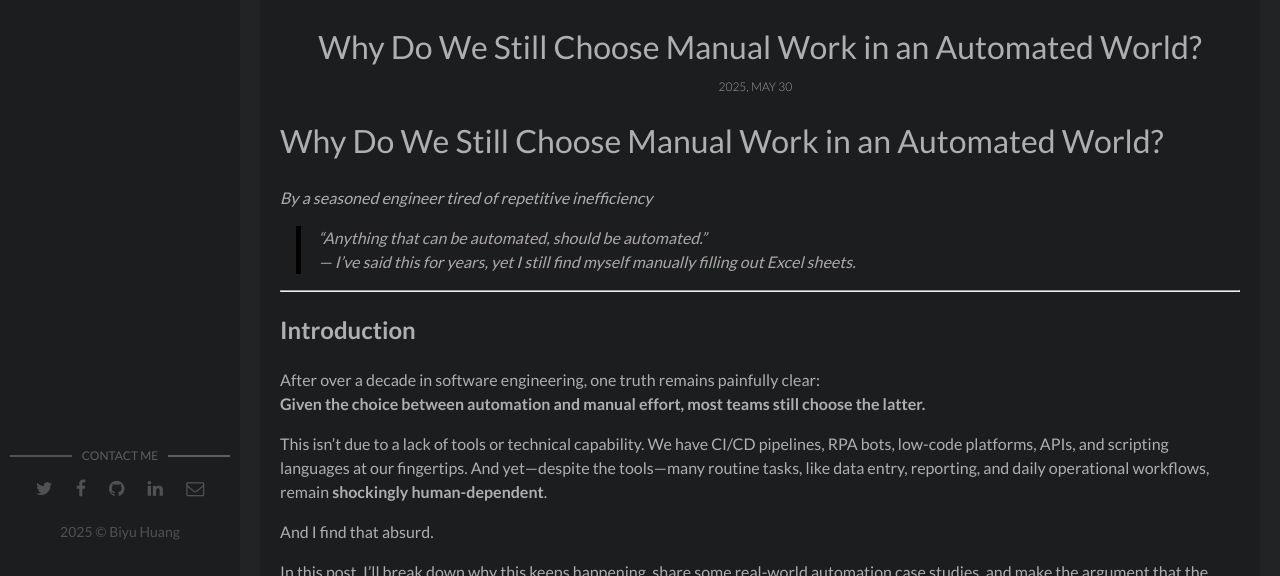
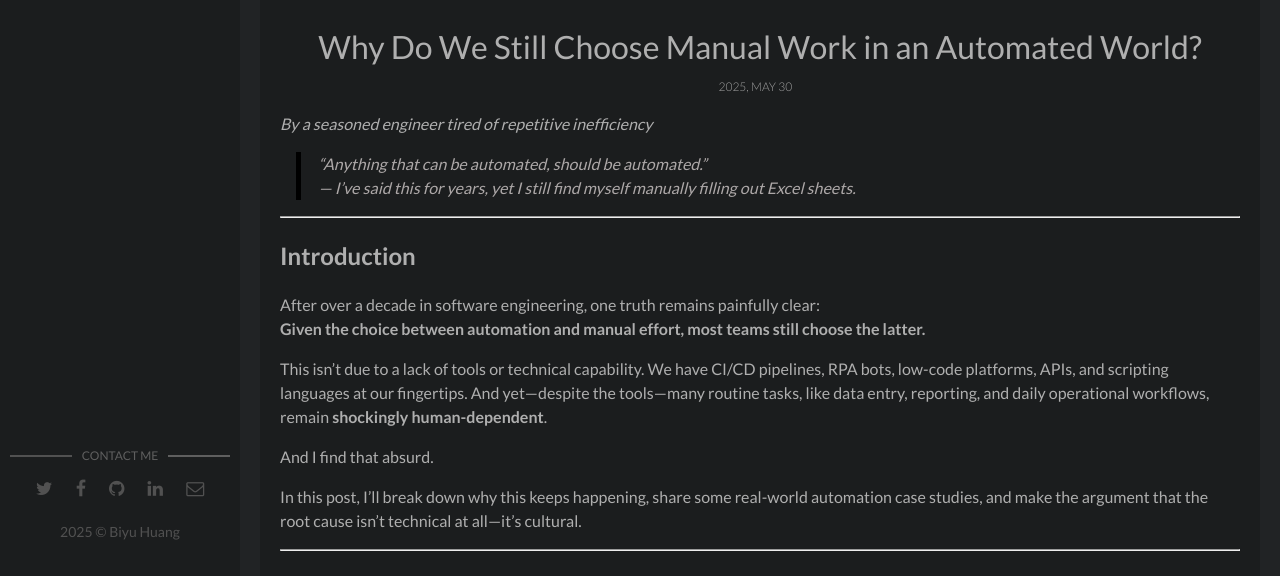
Before and after one commit to BiyuHuang/WallaceHuangBlog, a Jekyll site: the page built from _posts/2025-05-30-Why-Do-We-Still-Choose-Manual-Work-In-An-Automated-World.markdown, in a window 1280 px wide and 900 px high, cut to the strip 324-900 px from the top of the window. Built offline with Jekyll 4.4.1, drawn with Linux system fonts in a browser that asks for light colours.

Commit message:
Update 2025-05-30-Why-Do-We-Still-Choose-Manual-Work-In-An-Automated-World.markdown

```diff
--- a/_posts/2025-05-30-Why-Do-We-Still-Choose-Manual-Work-In-An-Automated-World.markdown
+++ b/_posts/2025-05-30-Why-Do-We-Still-Choose-Manual-Work-In-An-Automated-World.markdown
@@ -6,8 +6,6 @@ description: Why Do We Still Choose Manual Work in an Automated World?
 img: igor-omilaev-gVQLAbGVB6Q-unsplash.jpg
 tags: Thoughts
 ---
-
-# Why Do We Still Choose Manual Work in an Automated World?
 
 *By a seasoned engineer tired of repetitive inefficiency*
 
```
